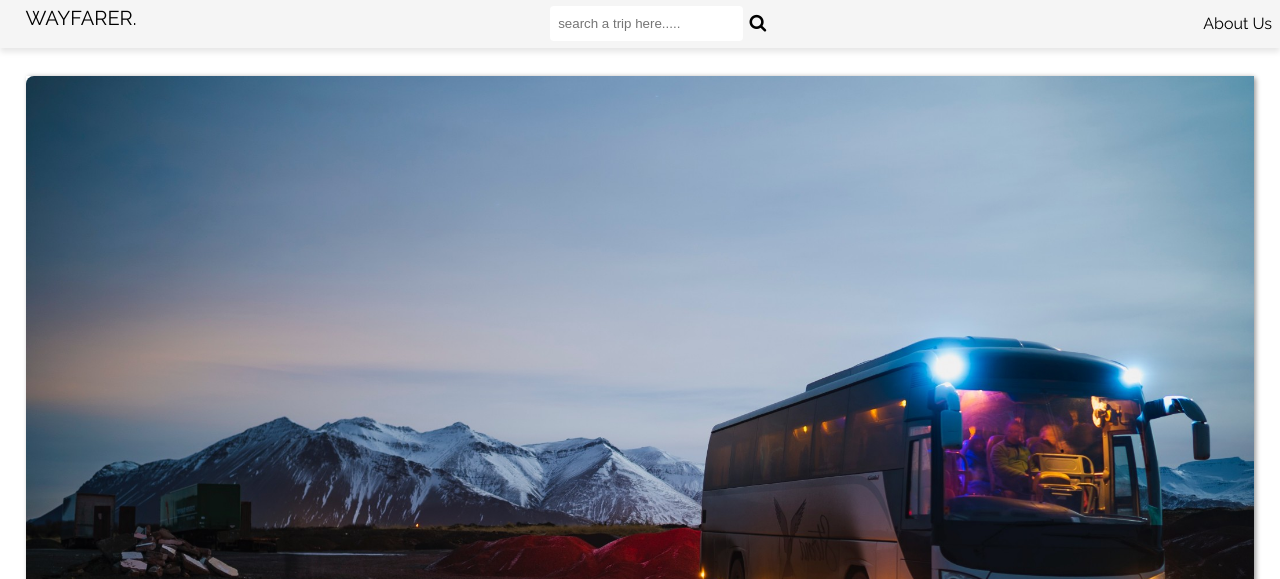
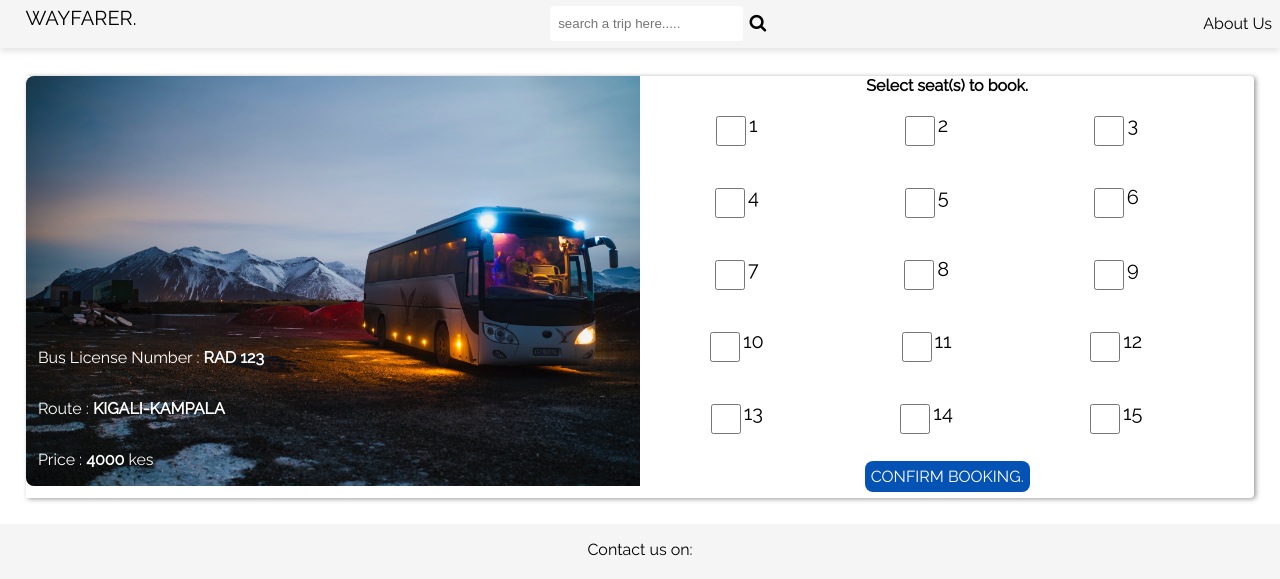
Before and after one commit to JosephNjuguna/WayfarerV1, a plain HTML site: page UI/booking.html in a window 1280 px wide. Shown: the top 579 px of the page. Drawn offline with Linux system fonts and the light colour scheme.

Commit message:
ft(ui): add form for user to select seat and book [Starts #167179808]

```diff
--- a/UI/booking.html
+++ b/UI/booking.html
@@ -41,6 +41,61 @@
                         <p>Price : <b>4000</b> kes</p>
                     </div>
                 </div>
+                <div class="bus-seat">
+                    <div class="seat-header">
+                        <p><b>Select seat(s) to book.</b></p>
+                    </div>
+                    <div class="seats">
+                        <div class="seat-number">
+                            <input type="checkbox" name="s-size" id="small">1</input>
+                        </div>
+                        <div class="seat-number">
+                            <input type="checkbox" name="s-size" id="small">2</input>
+                        </div>
+                        <div class="seat-number">
+                            <input type="checkbox" name="s-size" id="small">3</input>
+                        </div>
+                        <div class="seat-number">
+                            <input type="checkbox" name="s-size" id="small">4</input>
+                        </div>
+                        <div class="seat-number">
+                            <input type="checkbox" name="s-size" id="small">5</input>
+                        </div>
+                        <div class="seat-number">
+                            <input type="checkbox" name="s-size" id="small">6</input>
+                        </div>
+                        <div class="seat-number">
+                            <input type="checkbox" name="s-size" id="small">7</input>
+                        </div>
+                        <div class="seat-number">
+                            <input type="checkbox" name="s-size" id="small">8</input>
+                        </div>
+                        <div class="seat-number">
+                            <input type="checkbox" name="s-size" id="small">9</input>
+                        </div>
+                        <div class="seat-number">
+                            <input type="checkbox" name="s-size" id="small">10</input>
+                        </div>
+                        <div class="seat-number">
+                            <input type="checkbox" name="s-size" id="small">11</input>
+                        </div>
+                        <div class="seat-number">
+                            <input type="checkbox" name="s-size" id="small">12</input>
+                        </div>
+                        <div class="seat-number">
+                            <input type="checkbox" name="s-size" id="small">13</input>
+                        </div>
+                        <div class="seat-number">
+                            <input type="checkbox" name="s-size" id="small">14</input>
+                        </div>
+                        <div class="seat-number">
+                            <input type="checkbox" name="s-size" id="small">15</input>
+                        </div>
+                    </div>
+                    <div class="seat-footer">
+                        <a href="#" class="button">CONFIRM BOOKING.</a>
+                    </div>
+                </div>
             </div>
         </div>
     </div>
```
